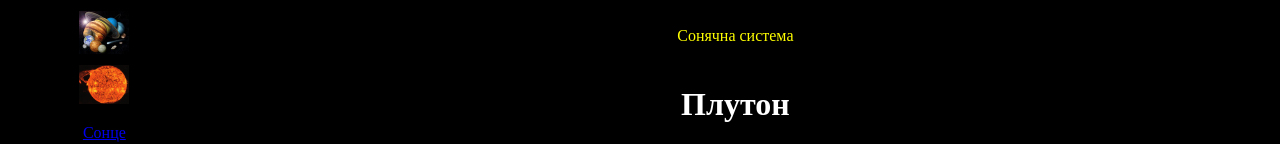
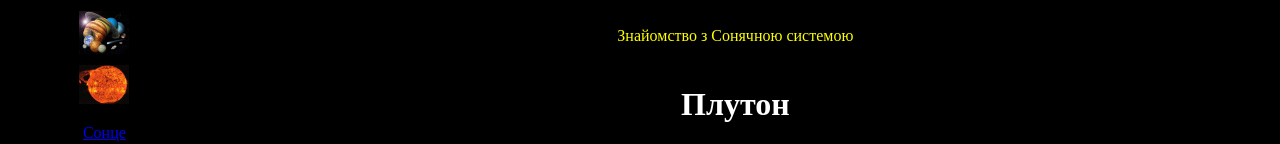
Before and after one commit to MakarMatyuschenko/MakarMatyuschenko.github.io, a plain HTML site: page pluton.html in a window 1280 px wide. Shown: the top 144 px of the page. Drawn offline with Linux system fonts and the light colour scheme.

Commit message:
Update pluton.html

```diff
--- a/pluton.html
+++ b/pluton.html
@@ -14,7 +14,7 @@
 
 
 </td>
-<td> <p align="center"><font color="yellow"> Сонячна система</font></p></td>
+<td> <p align="center"><font color="yellow">Знайомство з Сонячною системою</font></p></td>
 </tr>
 <a href="golovna.html">   </a>
 <tr>
```
